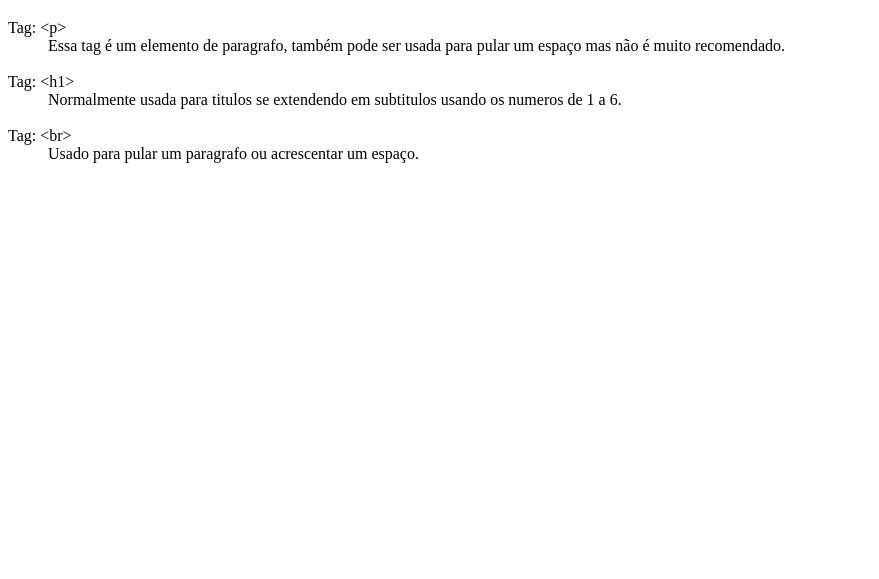
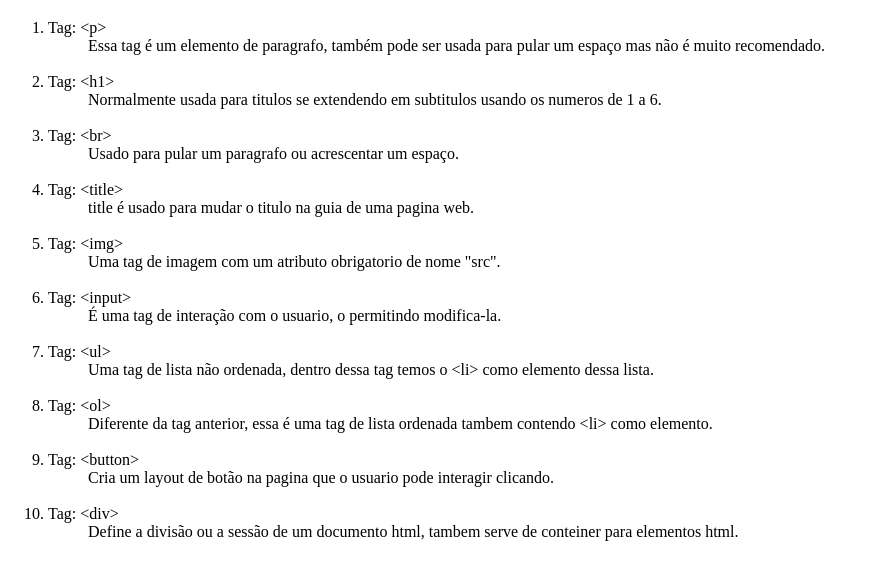
Before and after one commit to jooovictor/Exercicio-de-Fixacao, a plain HTML site: page Index.html in a window 1280 px wide. Shown: the part 61-640 px from the top of the page, without its empty margins (0-879 px from the left). Drawn offline with Linux system fonts and the light colour scheme.

Commit message:
ta pago2

```diff
--- a/Index.html
+++ b/Index.html
@@ -1,5 +1,5 @@
 <!DOCTYPE html>
-<html lang="en">
+<html lang="pt-BR">
 <head>
     <meta charset="UTF-8">
     <meta http-equiv="X-UA-Compatible" content="IE=edge">
@@ -9,14 +9,37 @@
 <body>
     <h1>Tags</h1>
     <dl>
-        <dt>Tag: &lt;p&gt;</dt>
-        <dd>Essa tag é um elemento de paragrafo, também pode ser usada para pular um espaço mas não é muito recomendado.</dd>
-        <br>
-        <dt>Tag: &lt;h1&gt;</dt>
-        <dd>Normalmente usada para titulos se extendendo em subtitulos usando os numeros de 1 a 6.</dd>
-        <br>
-        <dt>Tag: &lt;br&gt;</dt>
-        <dd>Usado para pular um paragrafo ou acrescentar um espaço.</dd>
+        <ol>
+            <li><dt>Tag: &lt;p&gt;</dt> </li>
+            <dd>Essa tag é um elemento de paragrafo, também pode ser usada para pular um espaço mas não é muito recomendado.</dd>
+            <br>
+            <li><dt>Tag: &lt;h1&gt;</dt></li>
+            <dd>Normalmente usada para titulos se extendendo em subtitulos usando os numeros de 1 a 6.</dd>
+            <br>
+            <li><dt>Tag: &lt;br&gt;</dt></li>
+            <dd>Usado para pular um paragrafo ou acrescentar um espaço.</dd>
+            <br>
+            <li><dt>Tag: &lt;title&gt;</dt></li>
+            <dd>title é usado para mudar o titulo na guia de uma pagina web.</dd>
+            <br>
+            <li><dt>Tag: &lt;img&gt;</dt></li>
+            <dd>Uma tag de imagem com um atributo obrigatorio de nome "src".</dd>
+            <br>
+            <li><dt>Tag: &lt;input&gt;</dt></li>
+            <dd>É uma tag de interação com o usuario, o permitindo modifica-la.</dd>
+            <br>
+            <li><dt>Tag: &lt;ul&gt;</dt></li>
+            <dd>Uma tag de lista não ordenada, dentro dessa tag temos o &lt;li&gt; como elemento dessa lista.</dd>
+            <br>
+            <li><dt>Tag: &lt;ol&gt;</dt></li>
+            <dd>Diferente da tag anterior, essa é uma tag de lista ordenada tambem contendo &lt;li&gt; como elemento.</dd>
+            <br>
+            <li><dt>Tag: &lt;button&gt;</dt></li>
+            <dd>Cria um layout de botão na pagina que o usuario pode interagir clicando.</dd>
+            <br>
+            <li><dt>Tag: &lt;div&gt;</dt></li>
+            <dd>Define a divisão ou a sessão de um documento html, tambem serve de conteiner para elementos html.</dd>
+        </ol>
     </dl>
 
 
```
